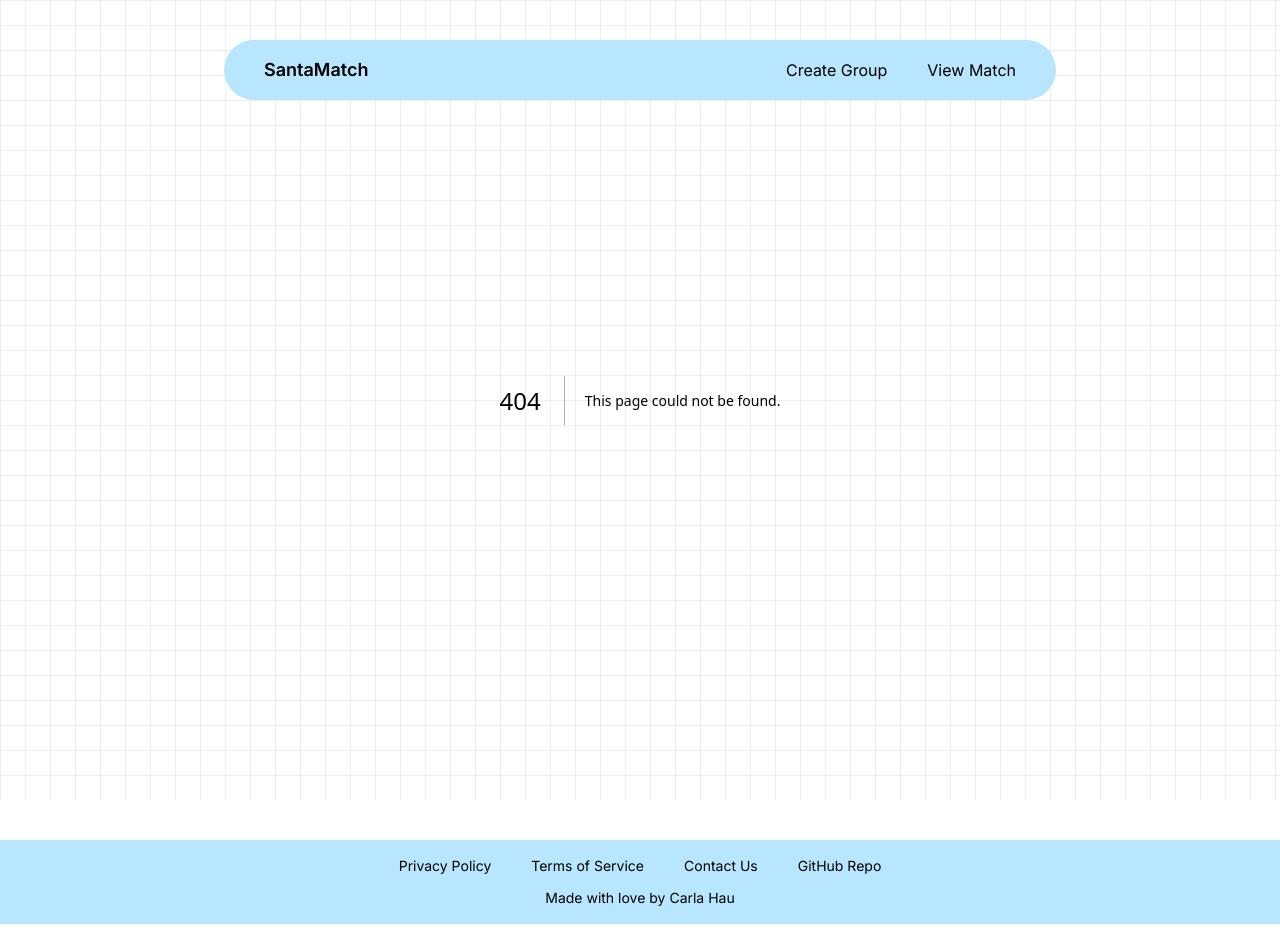
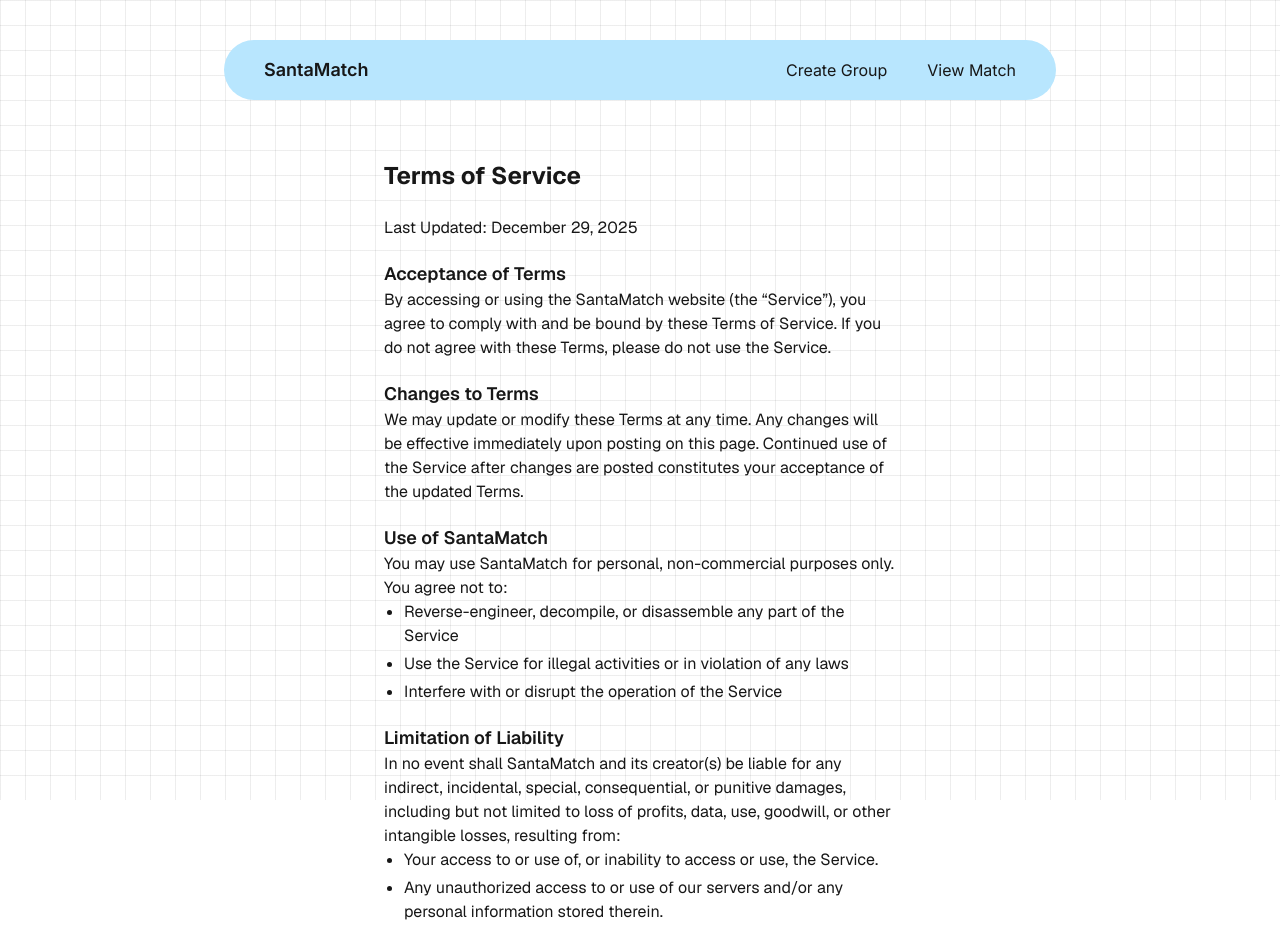
Before and after one commit to carlahauu/Santa-Match, a Next.js app in the folder frontend/: page /terms-of-service in a window 1280 px wide. Before the commit this address had no page. Shown: the top 949 px of the page. Before the commit the page ends 924 px from the top, so only its background shows below. Built offline with nearby package versions, Linux system fonts and the light colour scheme.

Commit message:
feat: Add privacy policy and terms

```diff
--- /dev/null
+++ b/frontend/app/privacy-policy/page.tsx
@@ -0,0 +1,52 @@
+import Image from 'next/image';
+import Link from 'next/link';
+
+const contentSections = [
+  {
+    name: '',
+    content: 'Effective Date: December 29, 2025',
+  },
+  {
+    name: '',
+    content:
+      'SantaMatch (“we,” “our,” or “us”) is a web application operated by Carla Hau. This Privacy Policy explains how we handle information when you use SantaMatch.',
+  },
+  {
+    name: 'Information Collection And Use',
+    content:
+      'SantaMatch values your privacy. We do not use advertising networks or third-party analytics tools that collect personal data. To provide the core functionality of the service, SantaMatch stores participant names entered by users when creating a group. This information is used solely to provide and operate the group functionality of our service and is not shared with third parties. Groups and their associated participant names are stored in our PostgreSQL database for 30 days, after which they are automatically deleted. If a user would like their group deleted sooner, they may contact us and we will remove it from our database upon request. Separately, SantaMatch collects anonymous, aggregated usage metrics (such as the total number of groups created) through Prometheus. These metrics do not include participant names or any other personal information and cannot be used to identify individual users.',
+  },
+  {
+    name: 'Changes To This Privacy Policy',
+    content:
+      'We nay update our Privacy Policy from time to time. We will notify you of any changes by posting the new Privacy Policy on this page. We will provide a prominent notice on our website prior to the change becoming effective when they are posted on this page.',
+  },
+  {
+    name: 'Contact Us',
+    content:
+      'If you have any questions about this Privacy Policy, you can contact us at: carlahau110@gmail.com',
+  },
+];
+
+export default function PrivacyPolicy() {
+  return (
+    <div className="flex flex-col font-sans items-center justify-center">
+      <main className="flex md:w-[60%] lg:w-[40%] w-[85%] flex-col mt-40">
+        <h1 className="text-left text-2xl font-bold mb-6">Privacy Policy</h1>
+        <div className="space-y-5 mb-10">
+          {contentSections.map((item, index) => (
+            <div
+              key={index}
+              className="text-left rounded-2xl items-center flex flex-row"
+            >
+              <div>
+                <h1 className="font-semibold text-lg">{item.name}</h1>
+                <h1>{item.content}</h1>
+              </div>
+            </div>
+          ))}
+        </div>
+      </main>
+    </div>
+  );
+}
--- /dev/null
+++ b/frontend/app/terms-of-service/page.tsx
@@ -0,0 +1,97 @@
+const contentSections = [
+  {
+    name: '',
+    content: 'Last Updated: December 29, 2025',
+  },
+  {
+    name: 'Acceptance of Terms',
+    content:
+      'By accessing or using the SantaMatch website (the “Service”), you agree to comply with and be bound by these Terms of Service. If you do not agree with these Terms, please do not use the Service.',
+  },
+  {
+    name: 'Changes to Terms',
+    content:
+      'We may update or modify these Terms at any time. Any changes will be effective immediately upon posting on this page. Continued use of the Service after changes are posted constitutes your acceptance of the updated Terms.',
+  },
+  {
+    name: 'Use of SantaMatch',
+    content: (
+      <div>
+        <p>
+          You may use SantaMatch for personal, non-commercial purposes only. You
+          agree not to:
+        </p>
+        <ul className="list-disc pl-5 space-y-1">
+          <li>
+            Reverse-engineer, decompile, or disassemble any part of the Service
+          </li>
+          <li>
+            Use the Service for illegal activities or in violation of any laws
+          </li>
+          <li>Interfere with or disrupt the operation of the Service</li>
+        </ul>
+      </div>
+    ),
+  },
+  {
+    name: 'Limitation of Liability',
+    content: (
+      <div>
+        <p>
+          In no event shall SantaMatch and its creator(s) be liable for any
+          indirect, incidental, special, consequential, or punitive damages,
+          including but not limited to loss of profits, data, use, goodwill, or
+          other intangible losses, resulting from:
+        </p>
+        <ul className="list-disc pl-5 space-y-1">
+          <li>
+            Your access to or use of, or inability to access or use, the
+            Service.
+          </li>
+          <li>
+            Any unauthorized access to or use of our servers and/or any personal
+            information stored therein.
+          </li>
+        </ul>
+      </div>
+    ),
+  },
+  {
+    name: 'No Warranties',
+    content:
+      'SantaMatch is provided on an “as is” and “as available” basis. We make no warranties, express or implied, regarding the reliability, availability, or accuracy of the Service.',
+  },
+  {
+    name: 'Termination',
+    content:
+      'We reserve the right to suspend or terminate access to SantaMatch at any time, with or without notice, for any reason, including violation of these Terms.',
+  },
+  {
+    name: 'Contact Us',
+    content:
+      'If you have any questions about these Terms of Service, you can contact us at: carlahau110@gmail.com',
+  },
+];
+
+export default function TermsOfService() {
+  return (
+    <div className="flex flex-col font-sans items-center justify-center">
+      <main className="flex md:w-[60%] lg:w-[40%] w-[85%] flex-col mt-40">
+        <h1 className="text-left text-2xl font-bold mb-6">Terms of Service</h1>
+        <div className="space-y-5 mb-10">
+          {contentSections.map((item, index) => (
+            <div
+              key={index}
+              className="text-left rounded-2xl items-center flex flex-row"
+            >
+              <div>
+                <h2 className="font-semibold text-lg">{item.name}</h2>
+                <h1>{item.content}</h1>
+              </div>
+            </div>
+          ))}
+        </div>
+      </main>
+    </div>
+  );
+}
--- a/frontend/app/view-group/[token]/page.tsx
+++ b/frontend/app/view-group/[token]/page.tsx
@@ -92,7 +92,7 @@ export default function ViewMatch() {
             <p>{error}</p>
           ) : (
             <main className="flex md:w-[60%] lg:w-[40%] w-[85%] flex-col">
-              <h1 className="text-2xl font-bold text-center">
+              <h1 className="text-2xl font-bold text-center mt-30">
                 {groupData?.name}
               </h1>
               <div className="flex mb-3 justify-center items-center space-x-3">
@@ -108,7 +108,7 @@ export default function ViewMatch() {
                 can view their match!
               </p>
               <div className="flex mb-3 space-x-3">
-                <p className="flex-1 px-3 py-2 rounded-lg bg-sky-200 text-sm">
+                <p className="flex-1 px-3 py-3 rounded-lg bg-sky-200 text-sm">
                   {url}
                 </p>
                 <button
@@ -118,15 +118,15 @@ export default function ViewMatch() {
                   {copied ? 'Link Copied!' : 'Copy Link'}
                 </button>
               </div>
-              <div>
+              <div className="mt-4">
                 {groupData?.participants.map((participant, index) => (
                   <div key={index}>
                     <div className="flex flex-row w-full justify-between mb-3">
-                      <p className="text-lg">{participant.name}</p>
+                      <p className="text-lg mt-1">{participant.name}</p>
                       <div className="flex space-x-3">
                         {participant.revealed ? (
                           <>
-                            <button className="bg-sky-200 text-sm text-black px-3 rounded-full py-3">
+                            <button className="bg-sky-200 text-sm text-black px-3 rounded-full py-2">
                               Already Viewed
                             </button>
                           </>
@@ -134,11 +134,11 @@ export default function ViewMatch() {
                           <>
                             <button
                               onClick={() => openModal(participant)}
-                              className="hover:cursor-pointer bg-sky-700 text-white rounded-full py-3 px-3"
+                              className="hover:cursor-pointer text-sm bg-sky-700 text-white rounded-full py-2 px-3"
                             >
                               View Match
                             </button>
-                            <button className="bg-red-500 text-sm text-white px-3 rounded-full py-3">
+                            <button className="bg-red-500 text-sm text-white px-3 rounded-full py-2">
                               Not Viewed Yet
                             </button>
                           </>
@@ -153,7 +153,7 @@ export default function ViewMatch() {
         </>
       ) : (
         <main className="flex md:w-[60%] lg:w-[40%] w-[90%] flex-col items-center justify-center">
-          <div className="flex space-x-2 text-sky-900">
+          <div className="flex space-x-2 text-sky-900 mt-25">
             <div className="rounded-full motion-safe:animate-bounce border-1 size-5"></div>
             <div className="rounded-full motion-safe:animate-bounce border-1 size-5"></div>
             <div className="rounded-full motion-safe:animate-bounce border-1 size-5"></div>
@@ -164,26 +164,26 @@ export default function ViewMatch() {
         </main>
       )}
       {selectedParticipant && (
-        <div className="fixed bg-sky-200 flex items-center rounded-lg justify-center z-50 p-4">
+        <div className="fixed bg-sky-200 flex items-center rounded-lg justify-center z-50 p-4 mt-25">
           <div className="p-8 max-w-sm w-full text-center">
             <h2 className="text-xl font-bold mb-4 text-black">
               Are you {selectedParticipant.name}?
             </h2>
             <p className="text-black mb-6">
               You can only reveal your match{' '}
-              <span className="font-bold text-red-600">once</span>. Make sure
+              <span className="font-bold text-red-600">ONCE!</span> Make sure
               you are selecting your own name!
             </p>
             <div className="flex flex-col space-y-3">
               <button
                 onClick={() => revealMatch(selectedParticipant.token)}
-                className="bg-sky-900 text-white rounded-full font-bold py-3 hover:cursor:pointer"
+                className="bg-sky-900 text-white rounded-full font-bold py-3 hover:cursor-pointer"
               >
-                Yes, Reveal My Match
+                Yes, reveal my match
               </button>
               <button
                 onClick={() => setSelectedParticipant(null)}
-                className="text-white rounded-full hover:cursor:pointer bg-red-500"
+                className="text-white rounded-full font-bold hover:cursor-pointer bg-red-500 py-3"
               >
                 No, go back
               </button>
```
